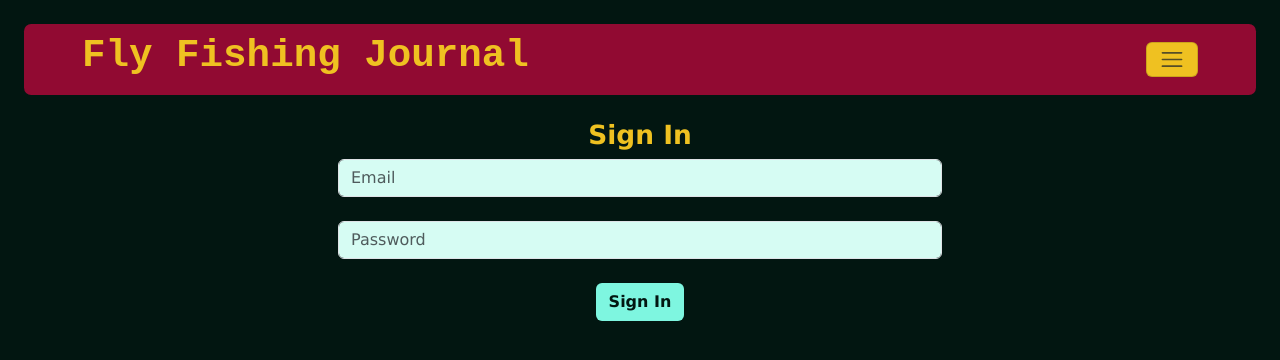
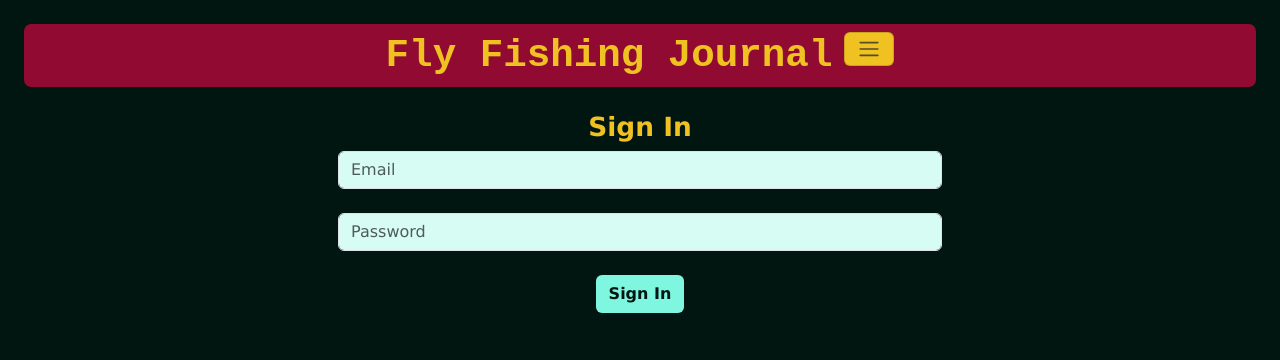
Before and after one commit to brianscherner/fly-fishing-journal, a React (Create React App) app: page /account in a window 1280 px wide. Shown: the top 360 px of the page. Built offline with nearby package versions, Linux system fonts and the light colour scheme; no server answers.

Commit message:
Change styling of navbar and navbar button.

```diff
--- a/src/components/CustomNavbar.js
+++ b/src/components/CustomNavbar.js
@@ -11,11 +11,13 @@ function CustomNavbar() {
         <h1 className='app-title'>Fly Fishing Journal</h1>
         <Navbar.Toggle aria-controls="basic-navbar-nav"/>
         <Navbar.Collapse id="basic-navbar-nav">
-          <Nav className="me-auto header-links">
-            <NavLink to="/trips">Trips</NavLink>
-            <NavLink to="/sign-up">Sign Up</NavLink>
-            <NavLink to="/account">Account</NavLink>
-          </Nav>
+          <div className="navbar-menu-links">
+            <Nav className="me-auto header-links">
+                <NavLink to="/trips">Trips</NavLink>
+                <NavLink to="/sign-up">Sign Up</NavLink>
+                <NavLink to="/account">Account</NavLink>
+            </Nav>
+          </div>
         </Navbar.Collapse>
       </Container>
     </Navbar>
--- a/src/index.css
+++ b/src/index.css
@@ -34,22 +34,33 @@ a:active {
   text-decoration: none;
 }
 
-.navbar-toggler {
-  background-color: var(--accent);
-  font-size: 1.075rem;
-}
-
-.navbar-toggler:hover {
-  background-color: var(--text);
-}
-
 .navbar-nav.me-auto {
-  float: left;
+  float: right;
 }
 
 .navbar {
   border-radius: 0.45rem;
   background-color: var(--secondary);
+}
+
+.navbar > .container {
+  display: flex;
+  flex-wrap: inherit;
+  align-items: flex-start;
+  justify-content: center;
+}
+
+.navbar-menu-links {
+  text-align: left;
+}
+
+.navbar-toggler {
+  background-color: var(--accent);
+  font-size: 1rem;
+}
+
+.navbar-toggler:hover {
+  background-color: var(--text);
 }
 
 /* styling for message telling user to sign in to access app */
@@ -88,13 +99,14 @@ a:active {
   font-family:'Courier New', Courier, monospace;
   font-weight: 900;
   color: var(--accent);
+  padding-right: 0.75rem;
+  margin: 0;
 }
 
 .header-links {
   font-size: 1.05rem;
   font-weight: 600;
   font-family:'Lucida Sans', 'Lucida Sans Regular', 'Lucida Grande', 'Lucida Sans Unicode', Geneva, Verdana, sans-serif;
-  color: var(--accent);
 }
 
 /* styling for trip details navigation links for categories */
```
